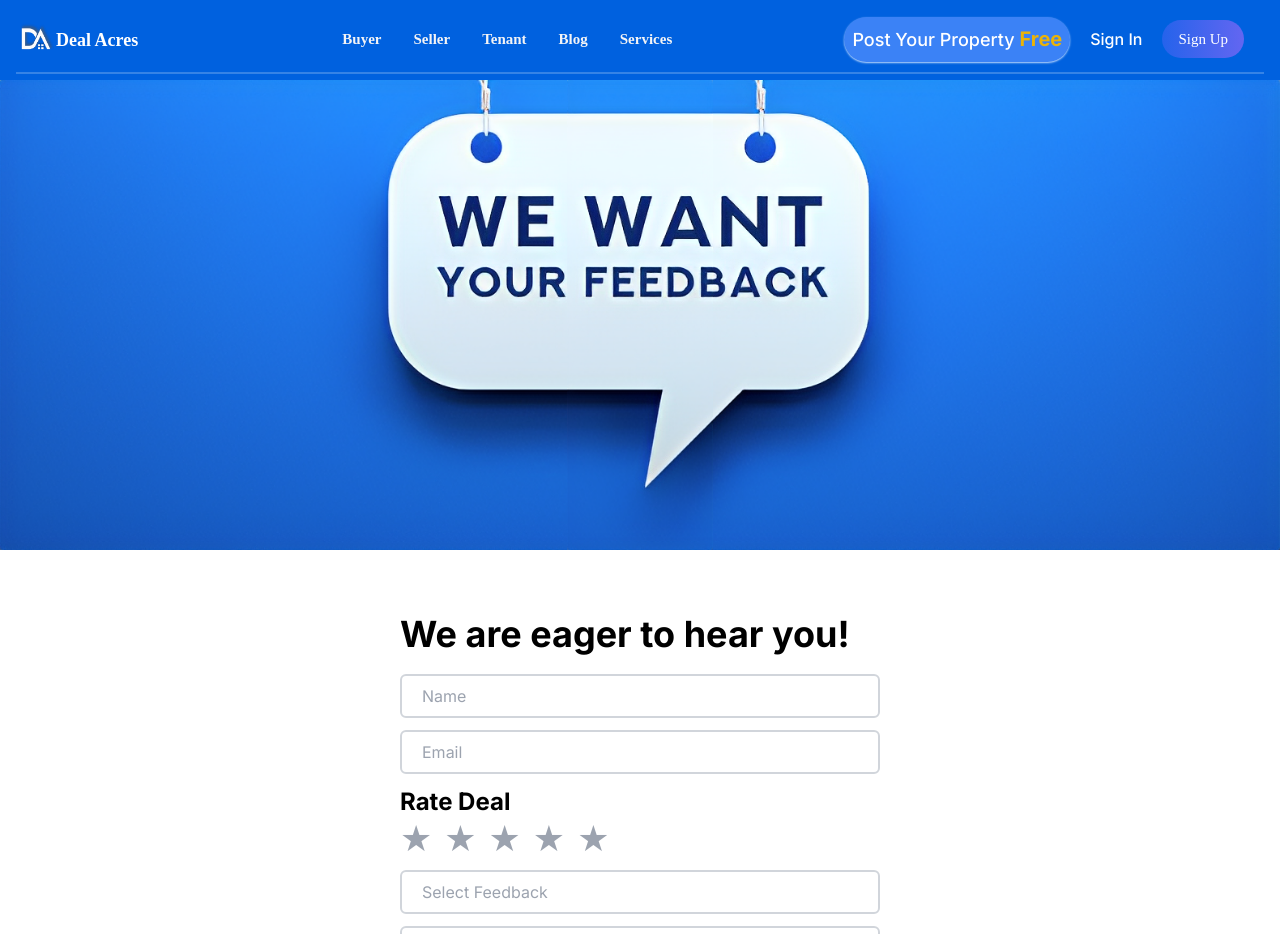
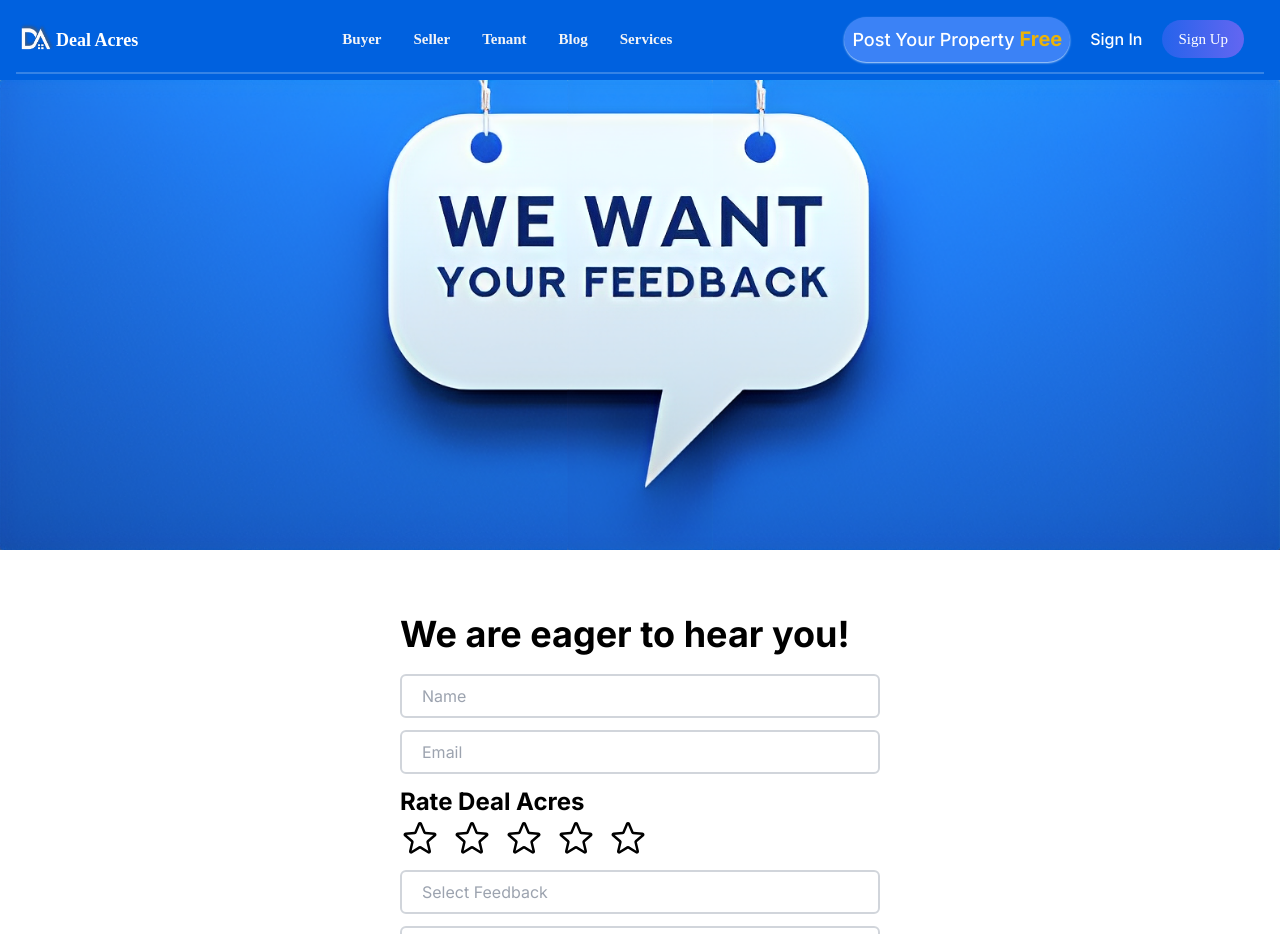
Before and after one commit to hacanand/dealacres-v1.1, a Next.js app: page /feedback in a window 1280 px wide. Shown: the top 934 px of the page. Built offline with nearby package versions, Linux system fonts and the light colour scheme.

Commit message:
Star Rating Corrected

```diff
--- a/src/app/feedback/page.jsx
+++ b/src/app/feedback/page.jsx
@@ -100,20 +100,45 @@
             )}
           />
           <div className="flex flex-col items-start mb-1 w-full">
-            <p className="text-2xl font-semibold">Rate Deal</p>
+            <p className="text-2xl font-semibold">Rate Deal Acres</p>
             <div className="flex space-x-3">
               {[1, 2, 3, 4, 5].map((starValue) => (
-                <span
-                  key={starValue}
-                  className={`text-4xl cursor-pointer ${
-                    rating >= starValue ? "text-yellow-500" : "text-gray-400"
-                  }`}
-                  onClick={() => setRating(starValue)}
-                >
-                  &#9733;
-                </span>
+                <div key={starValue}>
+                  {rating >= starValue ? (
+                    <svg
+                      xmlns="http://www.w3.org/2000/svg"
+                      viewBox="0 0 24 24"
+                      fill="currentColor"
+                      className="w-10 h-10 text-yellow-500"
+                      onClick={() => setRating(starValue)}
+                    >
+                      <path
+                        fill-rule="evenodd"
+                        d="M10.788 3.21c.448-1.077 1.976-1.077 2.424 0l2.082 5.007 5.404.433c1.164.093 1.636 1.545.749 2.305l-4.117 3.527 1.257 5.273c.271 1.136-.964 2.033-1.96 1.425L12 18.354 7.373 21.18c-.996.608-2.231-.29-1.96-1.425l1.257-5.273-4.117-3.527c-.887-.76-.415-2.212.749-2.305l5.404-.433 2.082-5.006z"
+                        clip-rule="evenodd"
+                      />
+                    </svg>
+                  ) : (
+                    <svg
+                      xmlns="http://www.w3.org/2000/svg"
+                      fill="none"
+                      viewBox="0 0 24 24"
+                      stroke-width="1.5"
+                      stroke="currentColor"
+                      className="w-10 h-10"
+                      onClick={() => setRating(starValue)}
+                    >
+                      <path
+                        stroke-linecap="round"
+                        stroke-linejoin="round"
+                        d="M11.48 3.499a.562.562 0 011.04 0l2.125 5.111a.563.563 0 00.475.345l5.518.442c.499.04.701.663.321.988l-4.204 3.602a.563.563 0 00-.182.557l1.285 5.385a.562.562 0 01-.84.61l-4.725-2.885a.563.563 0 00-.586 0L6.982 20.54a.562.562 0 01-.84-.61l1.285-5.386a.562.562 0 00-.182-.557l-4.204-3.602a.563.563 0 01.321-.988l5.518-.442a.563.563 0 00.475-.345L11.48 3.5z"
+                      />
+                    </svg>
+                  )}
+                </div>
               ))}
             </div>
+
             {errors.rating && (
               <p className="text-red-500">{errors.rating.message}</p>
             )}
```
